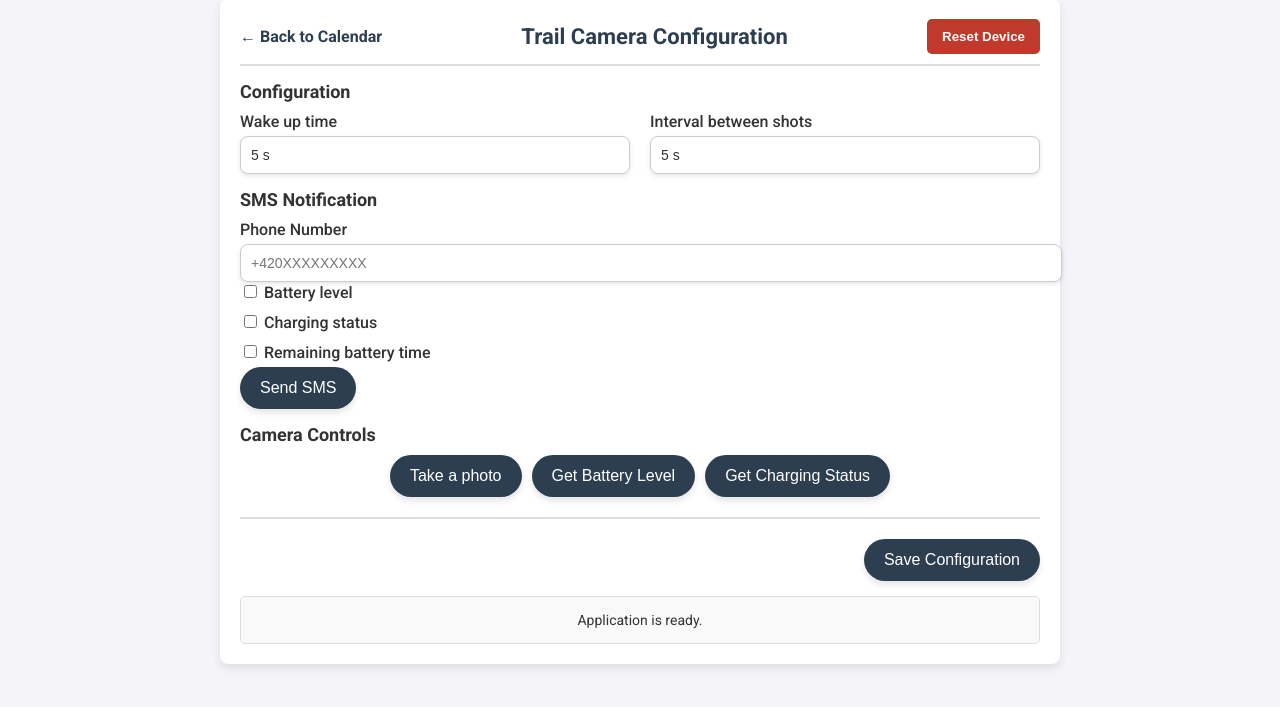
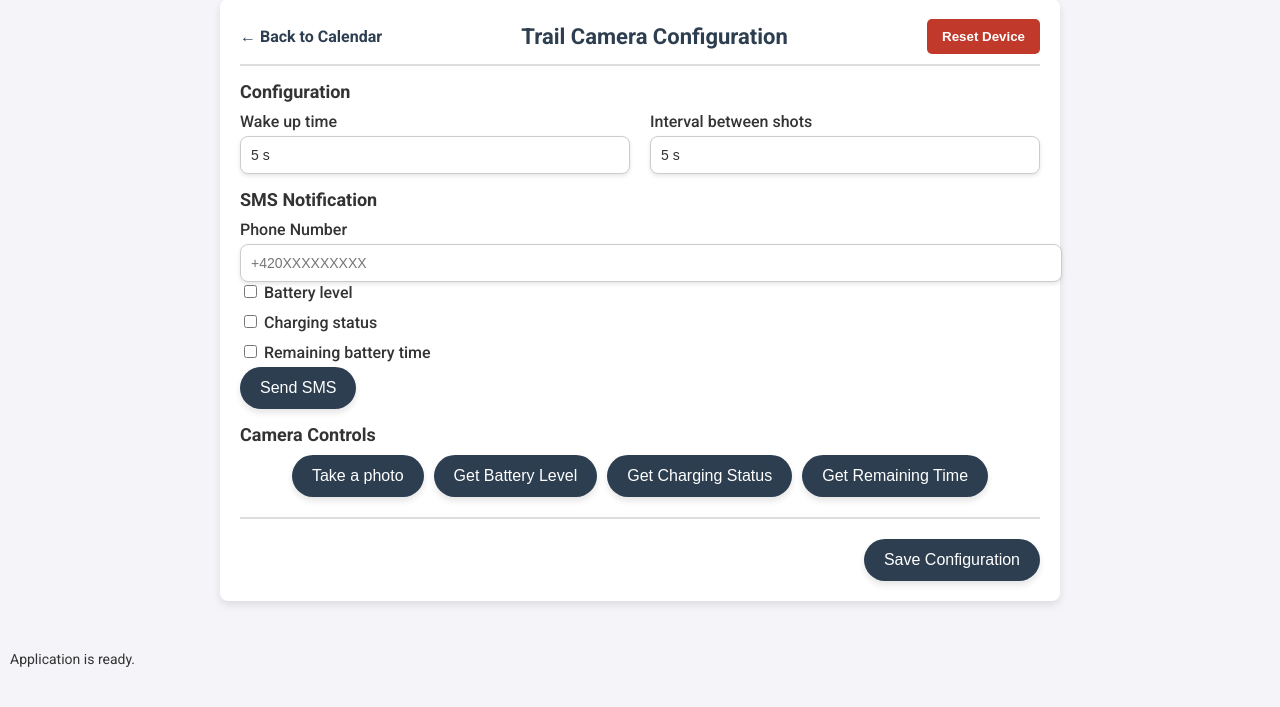
Before and after one commit to xskoum01/PhotoTrack, a Flask app: page /configuration in a window 1280 px wide. Shown: the part 51-758 px from the top of the page. Run offline with Flask 3, Linux system fonts and the light colour scheme; a user stored in the database is signed in.

Commit message:
Merge remote-tracking branch 'origin/main'

```diff
--- a/templates/configuration.html
+++ b/templates/configuration.html
@@ -146,15 +146,13 @@
             justify-content: flex-end;
         }
 
+        /* Status Bar umístěný dole vlevo */
         .status {
-            background-color: #f9f9f9;
-            padding: 15px;
-            border: 1px solid #ddd;
-            border-radius: 5px;
             margin-top: 15px;
             font-size: 14px;
             color: #333;
-            text-align: center;
+            text-align: left;
+            padding-left: 10px;
         }
     </style>
 </head>
@@ -221,6 +219,7 @@
                 <button id="take-photo-btn" class="action-button">Take a photo</button>
                 <button id="get-battery-btn" class="action-button">Get Battery Level</button>
                 <button id="get-charging-btn" class="action-button">Get Charging Status</button>
+                <button id="get-remaining-time-btn" class="action-button">Get Remaining Time</button>
             </div>
         </div>
 
@@ -231,12 +230,10 @@
         <div class="save-config-container">
             <button id="save-config-btn" class="action-button">Save Configuration</button>
         </div>
-
-        <!-- Status Bar -->
-        <div class="status" id="status-bar">Application is ready.</div>
     </div>
 
-
+    <!-- Status Bar -->
+    <div class="status" id="status-bar">Application is ready.</div>
 
     <script>
         const statusBar = document.getElementById('status-bar');
```
